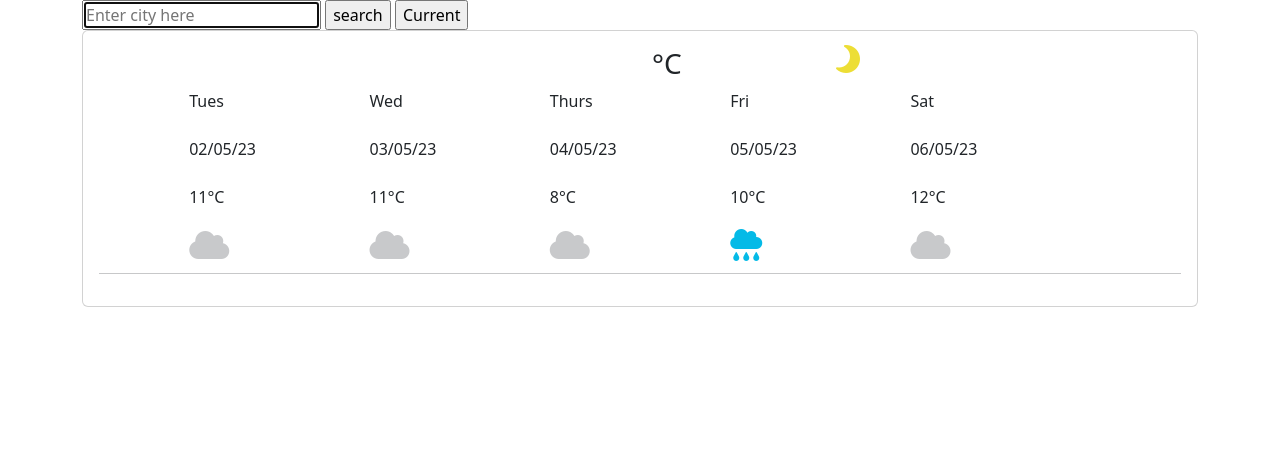
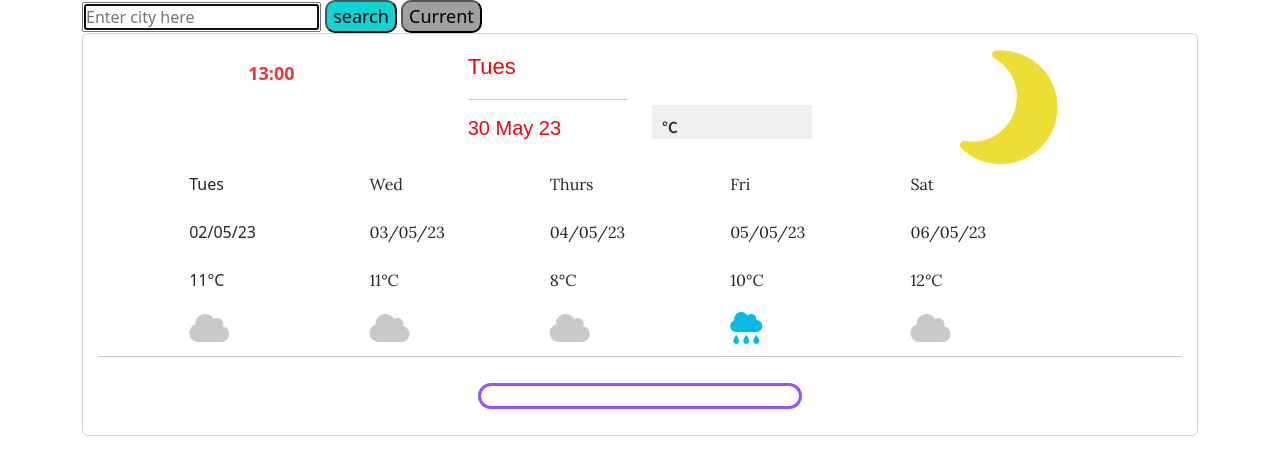
Before and after one commit to FyreandFlame/weather-app, a plain HTML site: page index.html in a window 1280 px wide. Drawn offline with nearby package versions, Linux system fonts and the light colour scheme; no server answers; a web font is replaced by a local one.

Commit message:
Corrected CSS & JS links

```diff
--- a/index.html
+++ b/index.html
@@ -6,7 +6,7 @@
   <script src="https://kit.fontawesome.com/948485d450.js" crossorigin="anonymous"></script>
   <link href="https://cdn.jsdelivr.net/npm/bootstrap@5.3.0-alpha3/dist/css/bootstrap.min.css" rel="stylesheet" integrity="sha384-KK94CHFLLe+nY2dmCWGMq91rCGa5gtU4mk92HdvYe+M/SXH301p5ILy+dN9+nJOZ" crossorigin="anonymous">
   <meta name="viewport" content="width=device-width, initial-scale=1.0">
-  <link rel="stylesheet" href="Design/weatherupdated.css">
+  <link rel="stylesheet" href="index.css">
   <link rel="preconnect" href="https://fonts.googleapis.com">
   <script src="https://unpkg.com/axios@1.1.2/dist/axios.min.js"></script>
 <link rel="preconnect" href="https://fonts.gstatic.com" crossorigin>
@@ -137,6 +137,6 @@
   </div>
 </div>
   </div>
-  <script src="Design/weatherfunctionupdated.js"></script>
+  <script src="index.js"></script>
 </body>
 </html>
```
